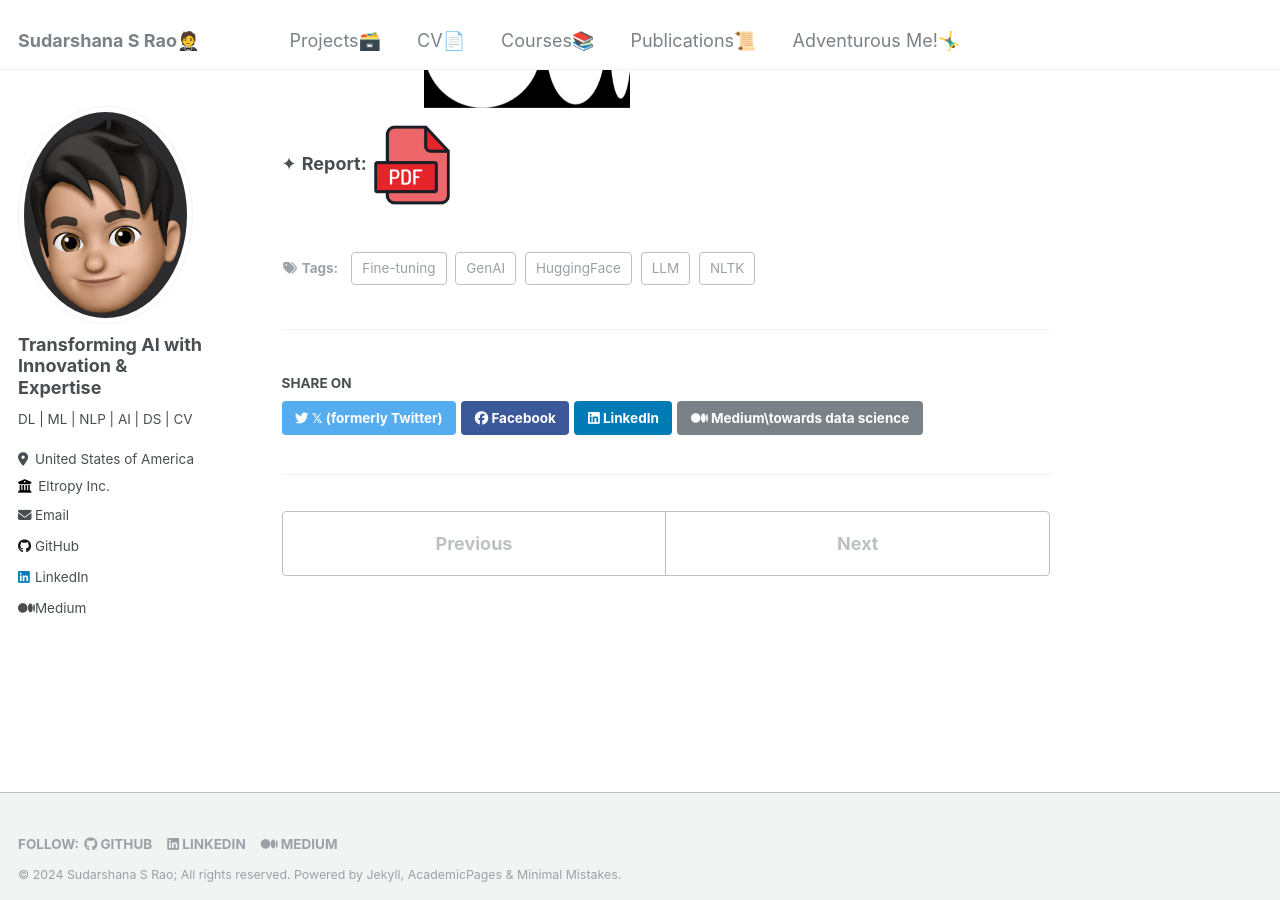
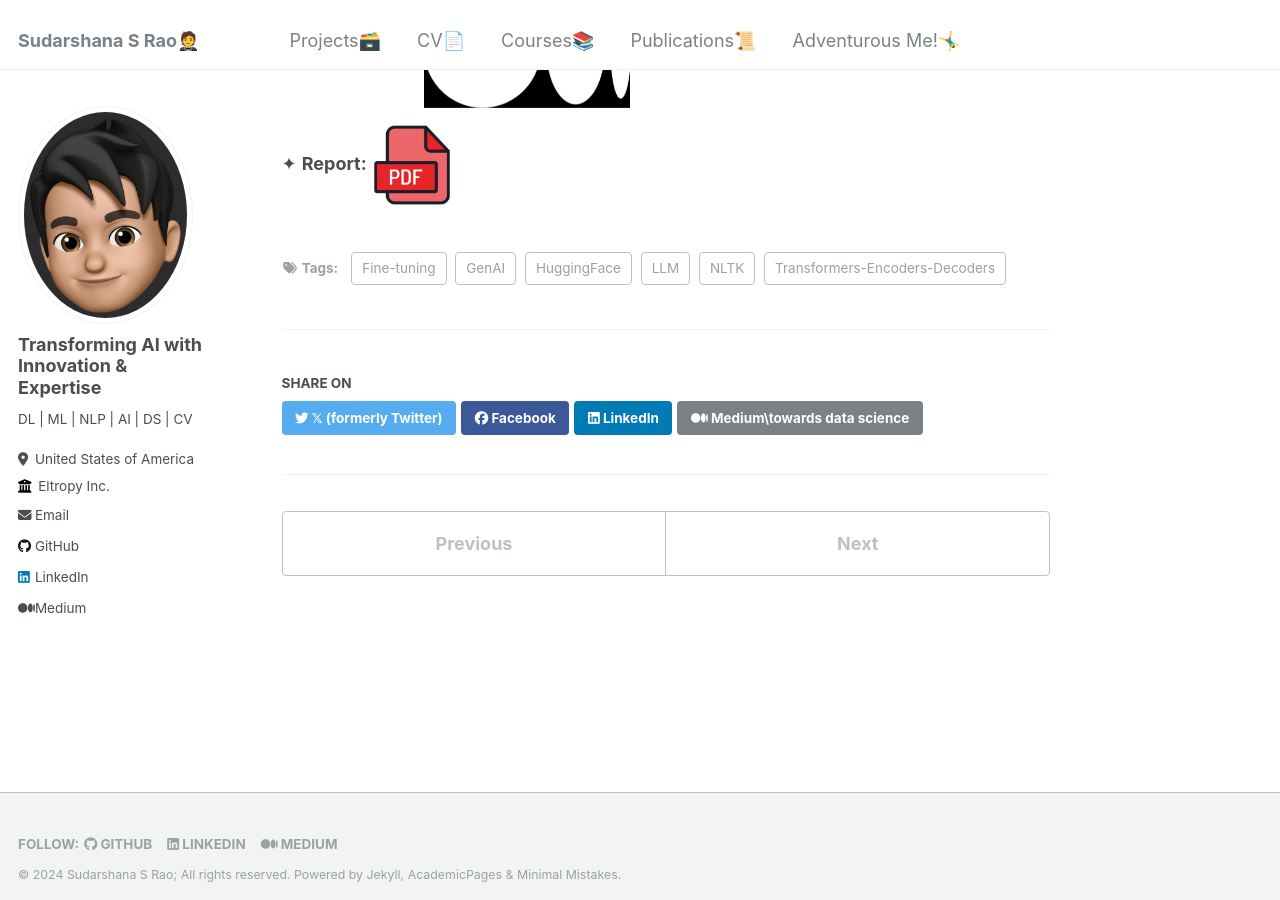
Before and after one commit to SudarshanaSRao/SudarshanaSRao.github.io, a Jekyll site: the page built from _portfolio/portfolio-3.md, in a window 1280 px wide and 900 px high, scrolled down 1431 px. Built offline with Jekyll 4.4.1, drawn with Linux system fonts in a browser that asks for light colours.

Commit message:
Update portfolio-3.md

```diff
--- a/_portfolio/portfolio-3.md
+++ b/_portfolio/portfolio-3.md
@@ -8,6 +8,7 @@ tags:
   - NLTK
   - GenAI
   - HuggingFace
+  - Transformers-Encoders-Decoders
 ---
 
 * Fine-tuned (supervised instruction) **LLaMA-3 8b, LLaMA-2 7b, Mistral 7b, T5, and BART** to generate FAQs based on the website’s content. **HuggingFace** API calls were made to load the models, and **NLTK** tokenizer was used.
```
